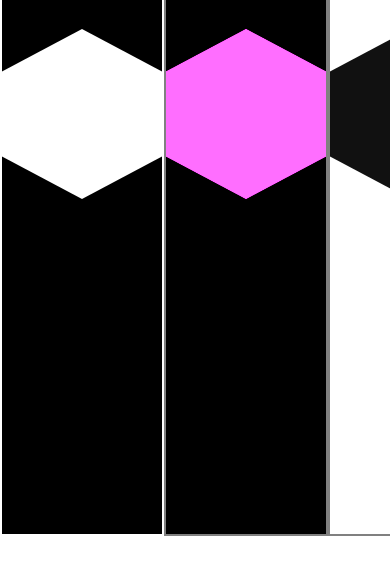
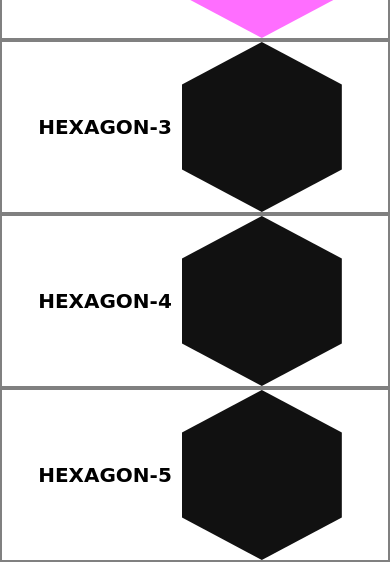
Before and after one commit to VladimirSaenko/Hexagons-sites-site, a plain HTML site: page Hexagons/index.html in a window 390 px wide. Shown: the part 308-870 px from the top of the page. Before the commit the page ends 844 px from the top, so only its background shows below. Drawn offline with Linux system fonts and the light colour scheme; a web font is replaced by a local one.

Commit message:
fixing and add media mobile

```diff
--- a/Hexagons/index.html
+++ b/Hexagons/index.html
@@ -7,6 +7,7 @@
     <link rel="stylesheet" href="style/style.css">
     <link href="https://fonts.googleapis.com/css?family=Potta+One:regular" rel="stylesheet"/>
     <link rel="icon" href="img/icon.jpg">
+    <link rel="stylesheet" href="style/media-styles.css">
 </head>
 <body>
     <div class="maincontainer">
--- a/Hexagons/script/hoverHexagons-script.js
+++ b/Hexagons/script/hoverHexagons-script.js
@@ -46,9 +46,10 @@ function hoverHexagon2() {
 
 function onhoverHexagon2() {
     hexagon2Block.style.transition = "0.8s";
-    hexagon2Block.style.background = "black";
+    hexagon2Block.style.background = "white";
+    // hexagon2Block.style.background = "black";
     hexagon2Block.style.borderColor = "grey";
-    hexagon2Tittle.style.color = "white";
+    hexagon2Tittle.style.color = "black";
     hexagon2Tittle.style.textShadow = "none";
 }
 
@@ -60,7 +61,8 @@ function hoverHexagon3() {
     hexagon3Tittle.style.color = "white";
     hexagon3Tittle.style.transition = "0.5s";
     if(hexagon2Block.style.background == "black") {
-        hexagon2Tittle.style.color = "white";
+        hexagon2Tittle.style.color = "black";
+        hexagon2Block.style.background = "white";
     }
 }
 
@@ -111,3 +113,12 @@ function onhoverHexagon5() {
     hexagon5Tittle.style.color = "black";
     hexagon5Tittle.style.transition = "2s";
 }
+
+function ifMobileSite() {
+    if(window.matchMedia("(max-width: 400px)")) {
+        hexagon2Block.style.background = "white";
+        hexagon2Tittle.style.color = "black";
+    }
+}
+
+ifMobileSite();
--- /dev/null
+++ b/Hexagons/style/media-styles.css
@@ -0,0 +1,16 @@
+
+@media(max-width: 400px) {
+
+    .maincontainer {
+        display: flex;
+        flex-direction: column;
+        overflow: hidden;
+    }
+
+    .hexagonTittle-1, .hexagonTittle-2, .hexagonTittle-3, .hexagonTittle-4, .hexagonTittle-5 {
+        top: 0;
+        position: relative;
+        font-size: 20px;
+        left: -10px;
+    }
+}
```
